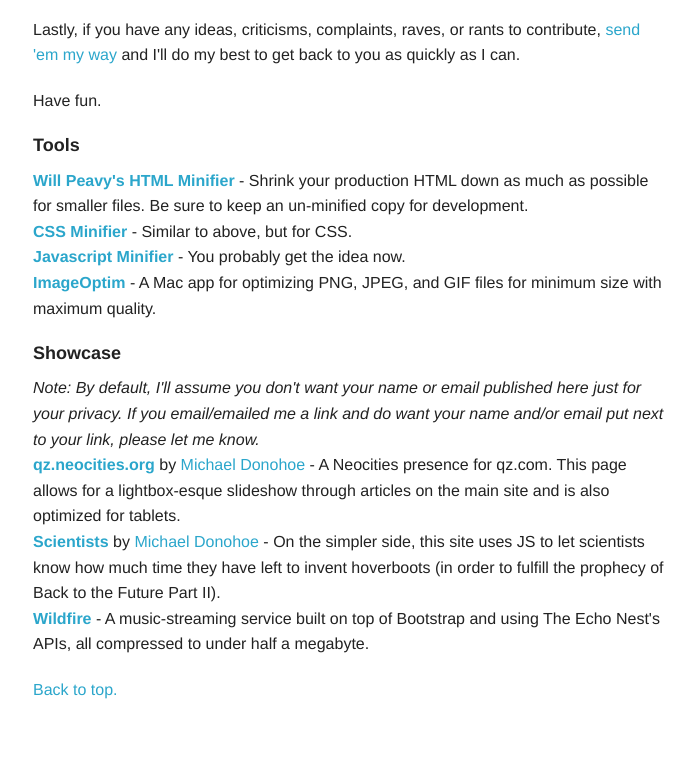
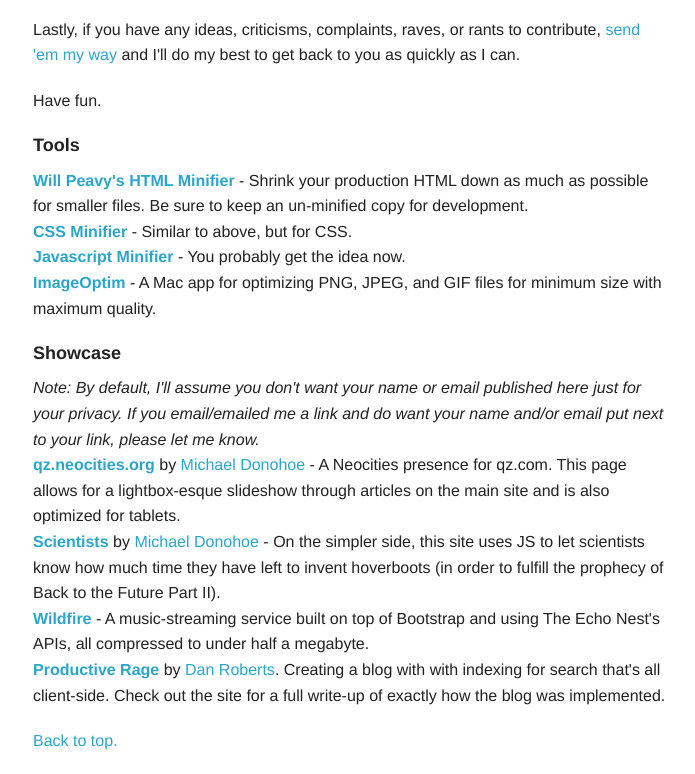
Before and after one commit to daturkel/10mbmanifesto, a plain HTML site: page index.html in a window 1280 px wide. Shown: the part 2426-3200 px from the top of the page, without its empty margins (372-1067 px from the left). Before the commit the page ends 3149 px from the top, so only its background shows below. Drawn offline with Linux system fonts and the light colour scheme.

Commit message:
added Productive Rage to showcase

```diff
--- a/index.html
+++ b/index.html
@@ -76,6 +76,7 @@
                 <li><strong><a href="http://qz.neocities.org/" title="Qz.neocities.org">qz.neocities.org</a></strong> by <a href="mailto:michael@donohoe.io">Michael Donohoe</a> - A Neocities presence for qz.com. This page allows for a lightbox-esque slideshow through articles on the main site and is also optimized for tablets.</li>
                 <li><strong><a href="http://scientists.neocities.org/" title="Scientists.neocities.org">Scientists</a></strong> by <a href="mailto:michael@donohoe.io">Michael Donohoe</a> - On the simpler side, this site uses JS to let scientists know how much time they have left to invent hoverboots (in order to fulfill the prophecy of Back to the Future Part II).</li>
 <li><strong><a href="http://wildfire.neocities.org/" title="wildfire.neocities.org">Wildfire</a></strong> - A music-streaming service built on top of Bootstrap and using The Echo Nest's APIs, all compressed to under half a megabyte.</li>
+<li><strong><a href="http://productiverage.neocities.org/" title="Productive Rage">Productive Rage</a></strong> by <a href="mailto:dangger36@gmail.com">Dan Roberts</a>. Creating a blog with with indexing for search that's all client-side. Check out the site for a full write-up of exactly how the blog was implemented.</li>
             </ul>
             <p><a href="#top" title="Back to top">Back to top.</a><p>
         </div>
```
